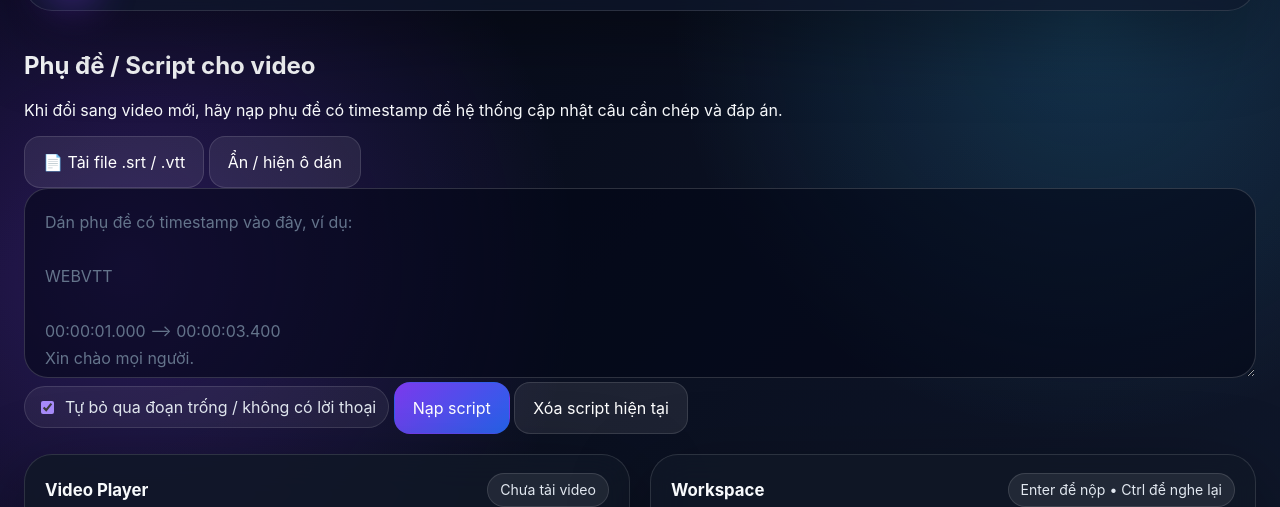
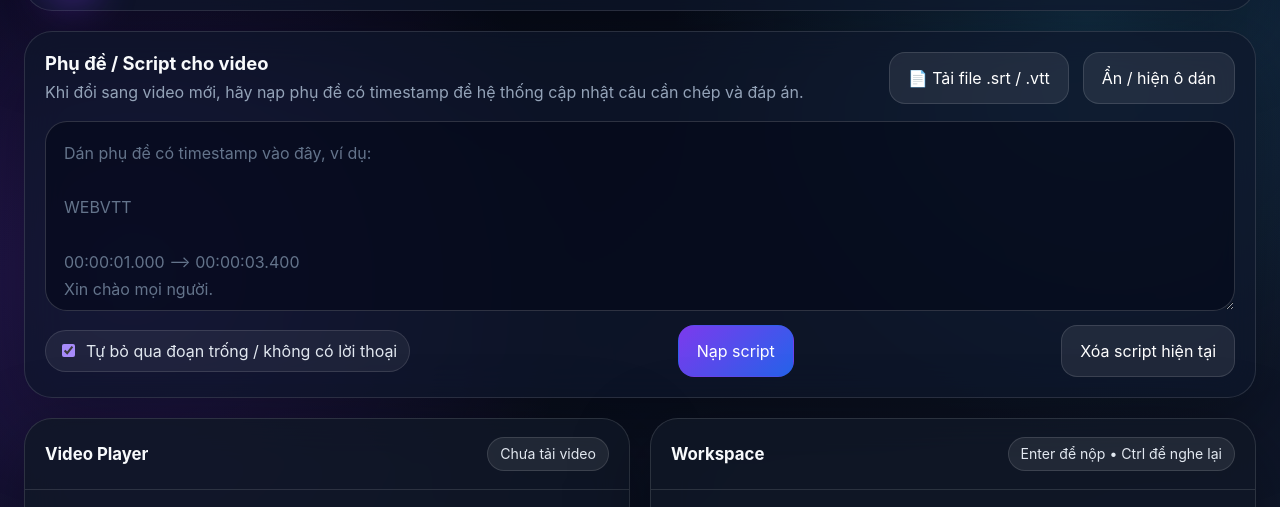
Before and after one commit to yeonyi1306/dicationkorean, a plain HTML site: page index.html in a window 1280 px wide. Shown: the part 105-612 px from the top of the page. Drawn offline with Linux system fonts and the light colour scheme.

Commit message:
Refactor CSS variables and styles for consistency

```diff
--- a/styles.css
+++ b/styles.css
@@ -55,11 +55,21 @@
 }
 
 .topbar,
+.transcript-panel,
 .main-shell,
 .control-bar,
 .summary-drawer {
   width: min(1480px, 100%);
   margin: 0 auto;
+}
+
+.topbar,
+.transcript-panel {
+  border: 1px solid var(--line);
+  border-radius: var(--radius-xl);
+  background: rgba(15, 23, 42, 0.72);
+  backdrop-filter: blur(18px);
+  box-shadow: var(--shadow);
 }
 
 .topbar {
@@ -68,11 +78,6 @@
   justify-content: space-between;
   gap: 18px;
   padding: 18px 20px;
-      border: 1px solid var(--line);
-      border-radius: var(--radius-xl);
-      background: rgba(15, 23, 42, 0.72);
-      backdrop-filter: blur(18px);
-      box-shadow: var(--shadow);
 }
 
 .brand {
@@ -187,6 +192,64 @@
 .btn-danger {
   background: linear-gradient(135deg, #dc2626, #ef4444);
   border-color: transparent;
+}
+
+.transcript-panel {
+  padding: 20px;
+  display: grid;
+  gap: 16px;
+}
+
+.transcript-head,
+.transcript-head-actions,
+.transcript-actions {
+  display: flex;
+  align-items: center;
+  justify-content: space-between;
+  gap: 14px;
+  flex-wrap: wrap;
+}
+
+.transcript-head h2 {
+  margin: 0 0 6px;
+  font-size: 1.15rem;
+}
+
+.transcript-head p {
+  margin: 0;
+  color: var(--muted);
+  line-height: 1.55;
+}
+
+.transcript-body {
+  display: grid;
+  gap: 14px;
+}
+
+.transcript-body.collapsed {
+  display: none;
+}
+
+.subtitle-textarea {
+  width: 100%;
+  min-height: 190px;
+  resize: vertical;
+  border: 1px solid rgba(255, 255, 255, 0.16);
+  border-radius: 22px;
+  outline: none;
+  padding: 18px;
+  line-height: 1.7;
+  color: var(--text);
+  background: rgba(2, 6, 23, 0.56);
+}
+
+.subtitle-textarea:focus {
+  border-color: rgba(167, 139, 250, 0.95);
+  box-shadow: 0 0 0 4px rgba(124, 58, 237, 0.16);
+}
+
+.file-btn {
+  position: relative;
 }
 
 .main-shell {
@@ -451,6 +514,11 @@
 textarea:focus {
   border-color: rgba(167, 139, 250, 0.95);
   box-shadow: 0 0 0 4px rgba(124, 58, 237, 0.16);
+}
+
+textarea:disabled {
+  opacity: 0.7;
+  cursor: not-allowed;
 }
 
 .review-line {
@@ -813,6 +881,7 @@
   }
 
   .topbar,
+  .transcript-panel,
   .main-shell,
   .control-bar,
   .summary-drawer {
```
Lines whose indentation alone changed are shown as unchanged.
